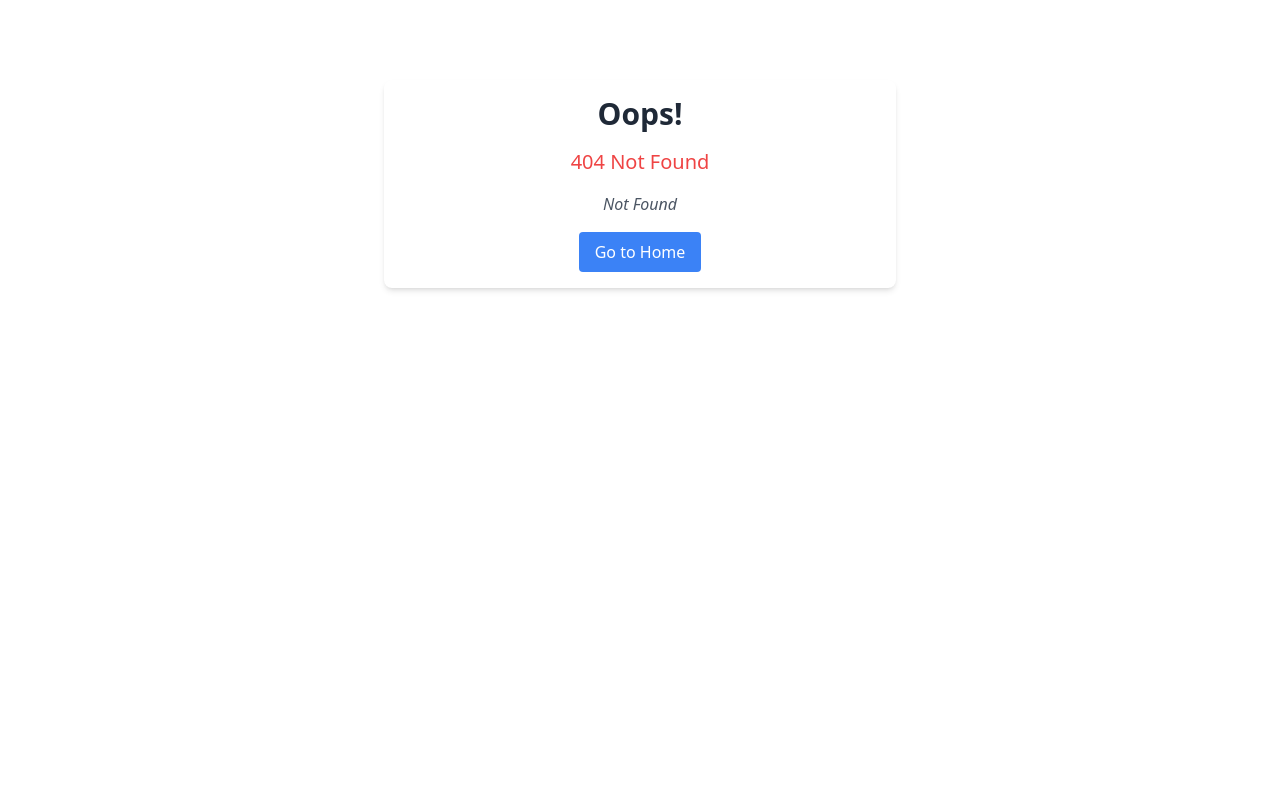
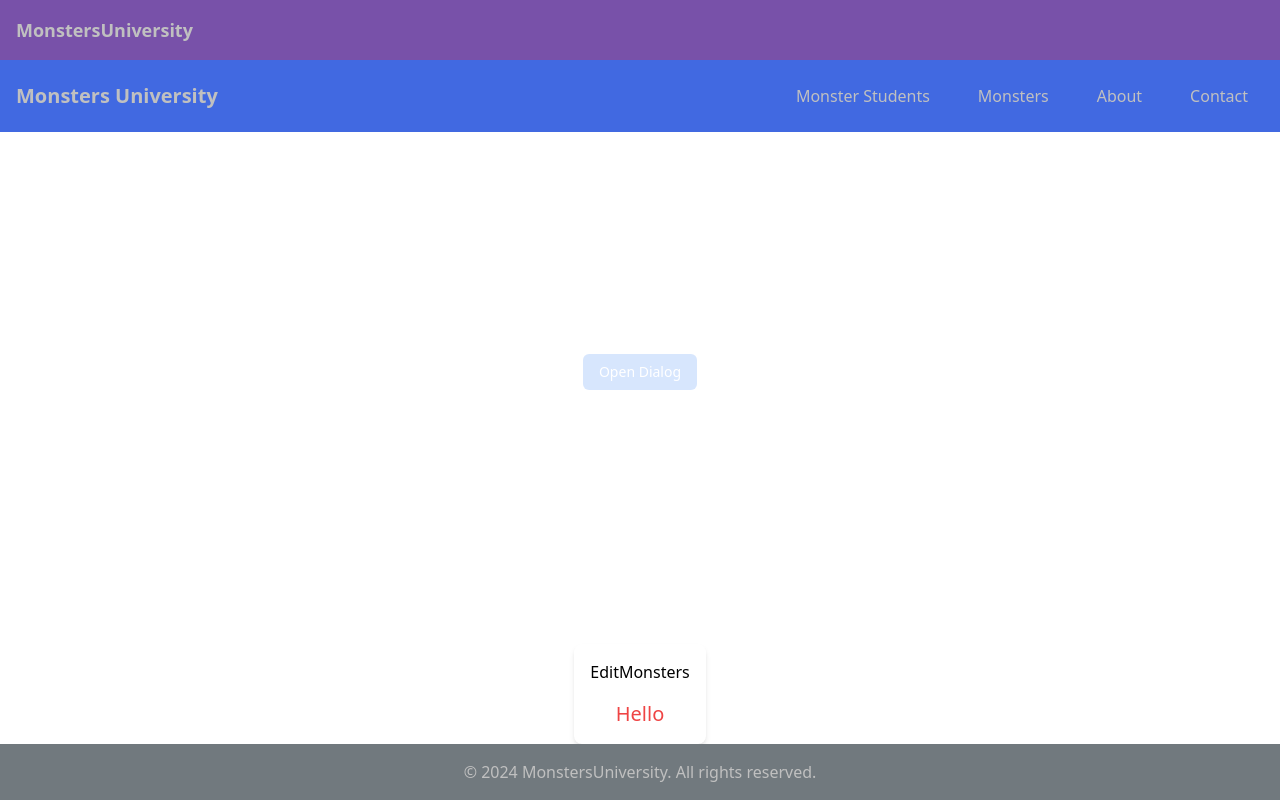
Before and after one commit to RobinNygren/MonsterUni, a React (Vite) app: page /edit-monster in a window 1280 px wide. Before the commit this address had no page. Built offline with nearby package versions, Linux system fonts and the light colour scheme.

Commit message:
added styling

```diff
--- a/src/components/Layout/Footer.tsx
+++ b/src/components/Layout/Footer.tsx
@@ -1,7 +1,9 @@
 const Footer = () => {
   return (
-    <footer className="bg-gray-700 text-white p-4">
-      <p className="container mx-auto text-center">© 2024</p>
+    <footer className="bg-monsters-uni-background text-monsters-uni-detail p-4">
+      <p className="container mx-auto text-center">
+        © 2024 MonstersUniversity. All rights reserved.
+      </p>
     </footer>
   );
 };
--- a/src/components/Layout/Header.tsx
+++ b/src/components/Layout/Header.tsx
@@ -1,6 +1,6 @@
 const Header = () => {
   return (
-    <header className="bg-blue-500 text-white p-4">
+    <header className="bg-monsters-uni-primary text-monsters-uni-detail p-4">
       <div className="container mx-auto flex justify-between items-center">
         <h1 className="text-lg font-bold">MonstersUniversity</h1>
       </div>
--- a/src/components/Layout/Navbar.tsx
+++ b/src/components/Layout/Navbar.tsx
@@ -3,14 +3,14 @@ import { NavLink } from "react-router-dom";
 
 const Navbar = () => {
   return (
-    <nav className="bg-gray-800 text-white p-4">
+    <nav className="bg-monsters-uni-secondary text-monsters-uni-detail p-4">
       <div className="container mx-auto flex justify-between items-center">
         <NavLink to="/" className="text-xl font-bold">
           Monsters University
         </NavLink>
         <div className="flex items-center space-x-4">
           <Menu as="div" className="relative">
-            <Menu.Button className="px-4 py-2 rounded hover:bg-gray-700">
+            <Menu.Button className="hover:bg-monsters-uni-accent px-4 py-2 rounded">
               Monster Students
             </Menu.Button>
             <Menu.Items className="absolute right-0 w-48 mt-2 origin-top-right bg-white divide-y divide-gray-100 rounded-md shadow-lg ring-1 ring-black ring-opacity-5 focus:outline-none">
@@ -18,7 +18,7 @@ const Navbar = () => {
                 <Menu.Item>
                   {({ active }) => (
                     <NavLink
-                      to="/addmonster"
+                      to="/add-monster"
                       className={`${
                         active ? "bg-gray-100" : ""
                       } group flex rounded-md items-center w-full p-2 text-sm text-gray-900`}
@@ -30,12 +30,12 @@ const Navbar = () => {
                 <Menu.Item>
                   {({ active }) => (
                     <NavLink
-                      to="/updatemonster"
+                      to="/edit-monster"
                       className={`${
                         active ? "bg-gray-100" : ""
                       } group flex rounded-md items-center w-full p-2 text-sm text-gray-900`}
                     >
-                      Update Monster
+                      Edit Monster
                     </NavLink>
                   )}
                 </Menu.Item>
@@ -44,16 +44,19 @@ const Navbar = () => {
           </Menu>
           <NavLink
             to="/monsters"
-            className="hover:bg-gray-700 px-4 py-2 rounded"
+            className="hover:bg-monsters-uni-accent px-4 py-2 rounded"
           >
             Monsters
           </NavLink>
-          <NavLink to="/about" className="hover:bg-gray-700 px-4 py-2 rounded">
+          <NavLink
+            to="/about"
+            className="hover:bg-monsters-uni-accent px-4 py-2 rounded"
+          >
             About
           </NavLink>
           <NavLink
             to="/contact"
-            className="hover:bg-gray-700 px-4 py-2 rounded"
+            className="hover:bg-monsters-uni-accent px-4 py-2 rounded"
           >
             Contact
           </NavLink>
--- /dev/null
+++ b/src/pages/AboutPage.tsx
@@ -0,0 +1,11 @@
+import MyModal from "../components/UI/Modal";
+
+export const AboutPage = () => {
+  return (
+    <>
+      <MyModal />
+    </>
+  );
+};
+
+export default AboutPage;
--- /dev/null
+++ b/src/pages/ContactPage.tsx
@@ -0,0 +1,11 @@
+import MyModal from "../components/UI/Modal";
+
+export const ContactPage = () => {
+  return (
+    <>
+      <MyModal />
+    </>
+  );
+};
+
+export default ContactPage;
--- a/src/pages/EditMonsters.tsx
+++ b/src/pages/EditMonsters.tsx
@@ -1,5 +1,15 @@
+import MyModal from "../components/UI/Modal";
+
 export const EditMonsters = () => {
-  return <div>EditMonsters</div>;
+  return (
+    <>
+      <MyModal />
+      <div className="flex flex-col items-center justify-center p-4 max-w-lg mx-auto gap-4 bg-white shadow-md rounded-lg mt-20">
+        EditMonsters
+        <p className="text-xl text-red-500">Hello</p>
+      </div>
+    </>
+  );
 };
 
 export default EditMonsters;
--- a/tailwind.config.js
+++ b/tailwind.config.js
@@ -2,7 +2,17 @@
 export default {
   content: ["./index.html", "./src/**/*.{html,js,jsx,ts,tsx,vue}"],
   theme: {
-    extend: {},
+    extend: {
+      colors: {
+        "monsters-uni": {
+          primary: "#7851A9",
+          secondary: "#4169E1",
+          accent: "#046307",
+          background: "#71797E",
+          detail: "#C0C0C0",
+        },
+      },
+    },
   },
   plugins: [],
 };
```
Also changed, not shown: src/main.tsx (+19 -4 lines).
